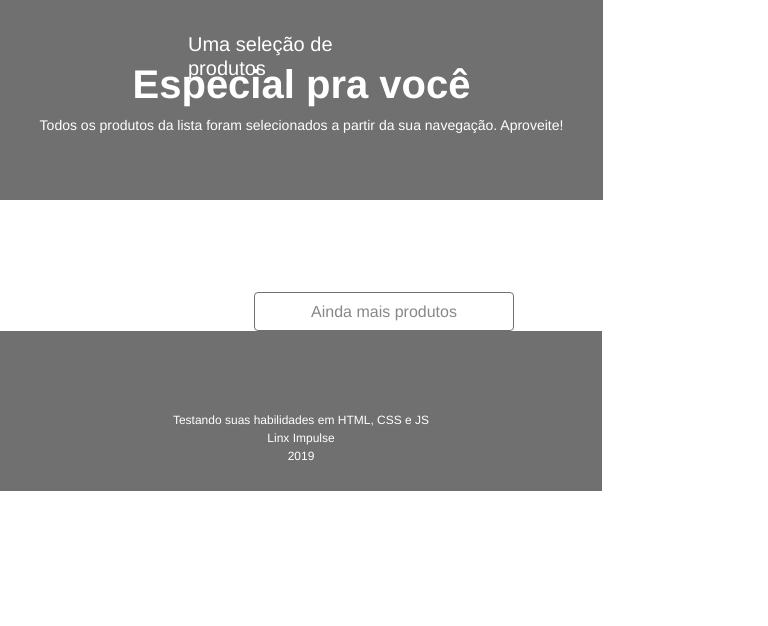
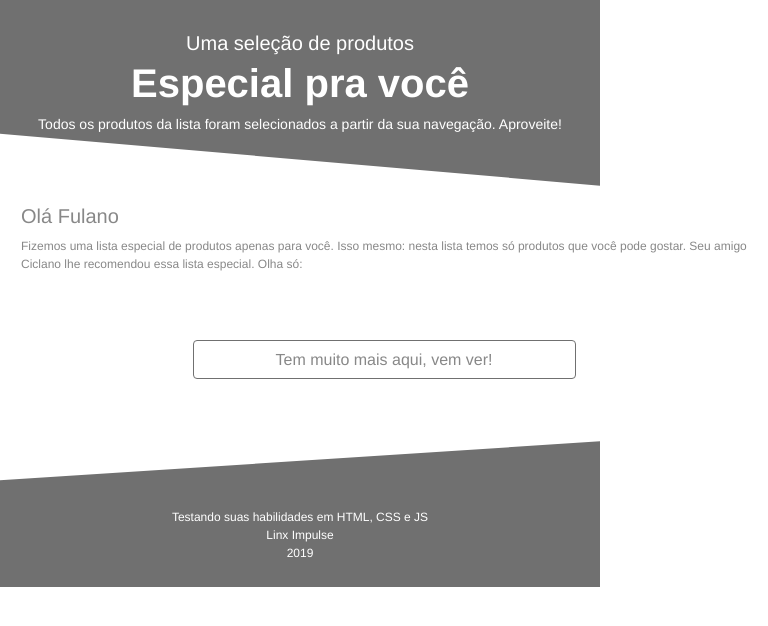
Before and after one commit to TeixeiraFP/frontend-developer-challenge, a plain HTML site: page index.html in a window 768 px wide. Shown: the top 626 px of the page. Drawn offline with Linux system fonts and the light colour scheme; no server answers.

Commit message:
formatando css, diminuindo repeticoes

```diff
--- a/css/footer.css
+++ b/css/footer.css
@@ -1,8 +1,9 @@
 .container-footer {
   width: 1500px;
   height: 293px;
-  background: #707070 0% 0% no-repeat padding-box;
-  border: 1px solid #707070;
+  background-image: url("../public/background-footer.svg");
+  background-size: cover;
+
   opacity: 1;
 
   display: flex;
@@ -14,10 +15,9 @@
   margin-top: 157px;
 
   text-align: center;
-  font: normal normal normal 12px/18px Helvetica Neue;
+  font: normal normal normal 12px/18px Helvetica;
   letter-spacing: 0px;
   color: #ffffff;
-  opacity: 1;
 }
 @media only screen and (max-width: 426px) {
   .container-footer {
--- a/css/header.css
+++ b/css/header.css
@@ -1,36 +1,31 @@
 .container-header {
-  top: 0px;
-  left: 0px;
   width: 1500px;
-  height: 399px;
-  background: #707070 0% 0% no-repeat padding-box;
-  border: 1px solid #707070;
+  min-height: 400px;
+  background-image: url("../public/background-header.svg");
+  background-size: cover;
+
   opacity: 1;
 
   display: flex;
   flex-direction: column;
   align-items: center;
+  opacity: 1;
+  color: #ffffff;
+  letter-spacing: 0px;
 }
 .secondary-title {
   margin-top: 69px;
   left: 635px;
-  width: 227px;
-  height: 23px;
+
   text-align: left;
-  font: normal normal normal 20px/24px Helvetica Neue;
-  letter-spacing: 0px;
-  color: #ffffff;
-  opacity: 1;
+  font: normal normal normal 20px/24px Helvetica;
 }
 .main-title {
   left: 571px;
   width: 358px;
   height: 48px;
   text-align: center;
-  font: normal normal bold 40px/49px Helvetica Neue;
-  letter-spacing: 0px;
-  color: #ffffff;
-  opacity: 1;
+  font: normal normal bold 40px/49px Helvetica;
 }
 .infos-title {
   margin-top: 24px;
@@ -38,10 +33,7 @@
   width: 548px;
   height: 16px;
   text-align: center;
-  font: normal normal normal 14px/16px Helvetica Neue;
-  letter-spacing: 0px;
-  color: #ffffff;
-  opacity: 1;
+  font: normal normal normal 14px/16px Helvetica;
 }
 .nav-header {
   margin-top: 50px;
@@ -54,6 +46,12 @@
   display: flex;
   justify-content: space-between;
 }
+.nav-header a {
+  text-decoration: none;
+  font: normal normal normal 14px/16px Helvetica;
+  color: #888888;
+}
+
 .nav-btn {
   width: 160px;
   height: 40px;
@@ -61,29 +59,31 @@
   box-shadow: 0px 1px 6px #00000029;
   border: 1px solid #707070;
   border-radius: 4px;
-  opacity: 1;
 
   display: flex;
   align-items: center;
   justify-content: center;
 
-  font: normal normal normal 14px/16px Helvetica Neue;
+  font: normal normal normal 14px/16px Helvetica;
   /* margin-top: 12px; */
-  letter-spacing: 0px;
+
   color: #888888;
 }
 
 @media only screen and (max-width: 426px) {
   .container-header {
-    width: 421px;
+    width: 420px;
     height: 398px;
+
+    display: flex;
+    flex-direction: column;
   }
   .secondary-title {
     top: 66px;
-    left: 16px;
+    /* left: 16px; */
     /* width: 227px; */
     height: 23px;
-    text-align: left;
+    /* text-align: left; */
   }
   .main-title {
     left: 16px;
@@ -111,9 +111,9 @@
 
 @media only screen and (min-width: 426px) and (max-width: 769px) {
   .container-header {
-    left: -1px;
-    width: 601px;
-    height: 198px;
+    /* left: -1px; */
+    width: 600px;
+    min-height: 198px;
   }
   .secondary-title {
     margin-top: 31px;
--- a/css/main.css
+++ b/css/main.css
@@ -3,6 +3,13 @@
   display: flex;
   flex-direction: column;
   align-items: center;
+
+  letter-spacing: 0px;
+  opacity: 1;
+  color: #888888;
+}
+.container-email {
+  display: none;
 }
 .container-text-form {
   display: flex;
@@ -15,9 +22,6 @@
   height: 220px;
   text-align: left;
   font: normal normal normal 12px/18px Helvetica;
-  letter-spacing: 0px;
-  color: #888888;
-  opacity: 1;
 }
 .title-text {
   margin-bottom: 30px;
@@ -26,8 +30,6 @@
   text-align: left;
   font: normal normal normal 20px/24px Helvetica;
   letter-spacing: 0px;
-  color: #888888;
-  opacity: 1;
 }
 .forms {
   margin-top: 20.97px;
@@ -38,20 +40,16 @@
   flex-direction: column;
 }
 .form-label {
-  width: 58px;
   height: 14px;
   text-align: left;
   font: normal normal normal 12px/14px Helvetica;
   letter-spacing: 0px;
-  color: #888888;
-  opacity: 1;
 }
 .input {
   margin-top: 7px;
   margin-bottom: 20px;
   height: 30px;
   border: 1px solid #707070;
-  opacity: 1;
 }
 .btn-registration {
   margin-top: 23px;
@@ -60,11 +58,11 @@
   background: #ffffff 0% 0% no-repeat padding-box;
   border: 1px solid #707070;
   border-radius: 4px;
-  opacity: 1;
 
-  font: normal normal normal 16px/16px Helvetica Neue;
+  font: normal normal normal 16px/16px Helvetica;
   letter-spacing: 0px;
   color: #888888;
+  opacity: 1;
 }
 .container-prod {
   width: 920px;
@@ -74,12 +72,10 @@
 }
 .title-prod {
   padding: 5px;
-  color: #888888;
-  /* text-align: center; */
 }
 .container-card {
   width: 100%;
-  margin-top: 40px;
+  margin-top: 10px;
 
   display: flex;
   flex-wrap: wrap;
@@ -88,6 +84,7 @@
 .card {
   display: flex;
   flex-direction: column;
+  margin-top: 40px;
 
   width: 200px;
   height: 350px;
@@ -96,21 +93,20 @@
   margin-top: 40px;
   width: 200px;
   height: 150px;
+
+  background: #ffffff 0% 0% no-repeat padding-box;
+  border: 1px solid #707070;
+  opacity: 1;
 }
 .container-content {
   display: flex;
   flex-direction: column;
 
   font: normal normal normal 12px/16px Helvetica;
-  color: #888888;
-  letter-spacing: 0px;
-  opacity: 1;
 }
 .title-card-content {
   margin-top: 10px;
   font: normal normal normal 14px/16px Helvetica;
-  letter-spacing: 0px;
-  color: #888888;
 }
 .description-content {
   margin-top: 10px;
@@ -134,7 +130,9 @@
   border-radius: 4px;
 
   font: normal normal normal 16px/16px Helvetica;
+  letter-spacing: 0px;
   color: #888888;
+  opacity: 1;
 }
 .btn-more-prod {
   margin-top: 52px;
@@ -146,16 +144,18 @@
   border-radius: 4px;
 
   font: normal normal normal 16px/16px Helvetica;
+  letter-spacing: 0px;
   color: #888888;
+  opacity: 1;
+}
+.btn-email {
+  display: none;
 }
 .container-register-friend {
   display: flex;
   flex-direction: column;
   align-items: center;
   margin-top: 128px;
-
-  color: #888888;
-  opacity: 1;
 }
 .title-registe {
   font: normal normal bold 18px/16px Helvetica;
@@ -187,6 +187,11 @@
   background: #ffffff 0% 0% no-repeat padding-box;
   border: 1px solid #707070;
   border-radius: 4px;
+
+  font: normal normal normal 16px/16px Helvetica;
+  letter-spacing: 0px;
+  color: #888888;
+  opacity: 1;
 }
 @media only screen and (max-width: 426px) {
   .container-main {
@@ -261,10 +266,6 @@
   .btn-register-friend {
     margin-top: 28px;
     margin-bottom: 85px;
-
-    font: normal normal normal 16px/16px Helvetica;
-    letter-spacing: 0px;
-    color: #888888;
   }
 }
 @media only screen and (min-width: 426px) and (max-width: 769px) {
@@ -280,7 +281,7 @@
     display: flex;
     flex-direction: row;
     flex-wrap: wrap;
-    /* align-items: center; */
+
     justify-content: space-around;
   }
   .card {
@@ -290,4 +291,44 @@
   .container-register-friend {
     display: none;
   }
+  .container-email {
+    margin-top: 6px;
+    margin-left: 21px;
+    margin-right: 16px;
+
+    letter-spacing: 0px;
+    color: #888888;
+    opacity: 1;
+
+    display: flex;
+    flex-direction: column;
+  }
+  .title-email {
+    font: normal normal normal 20px/24px Helvetica;
+  }
+  .text-email {
+    margin-top: 9px;
+    font: normal normal normal 12px/18px Helvetica;
+  }
+  .btn-more-prod {
+    display: none;
+  }
+  .btn-email {
+    display: flex;
+    justify-content: center;
+    align-items: center;
+
+    margin-top: 57px;
+    margin-bottom: 50px;
+    width: 383px;
+    height: 39px;
+    background: #ffffff 0% 0% no-repeat padding-box;
+    border: 1px solid #707070;
+    border-radius: 4px;
+    opacity: 1;
+
+    font: normal normal normal 16px/16px Helvetica Neue;
+    letter-spacing: 0px;
+    color: #888888;
+  }
 }
--- a/index.html
+++ b/index.html
@@ -22,14 +22,22 @@
         Aproveite!
       </p>
       <nav class="nav-header">
-        <li class="nav-btn"><a>Conheça a Linx</a></li>
-        <li class="nav-btn"><a>Ajude o algarítimo</a></li>
-        <li class="nav-btn"><a>Seus produtos</a></li>
-        <li class="nav-btn"><a>Compartilhe</a></li>
+        <li class="nav-btn"><a href="#">Conheça a Linx</a></li>
+        <li class="nav-btn"><a href="#">Ajude o algarítimo</a></li>
+        <li class="nav-btn"><a href="#">Seus produtos</a></li>
+        <li class="nav-btn"><a href="#">Compartilhe</a></li>
       </nav>
     </header>
 
     <main class="container-main">
+      <section class="container-email">
+        <h3 class="title-email">Olá Fulano</h3>
+        <p class="text-email">
+          Fizemos uma lista especial de produtos apenas para você. Isso mesmo:
+          nesta lista temos só produtos que você pode gostar. Seu amigo Ciclano
+          lhe recomendou essa lista especial. Olha só:
+        </p>
+      </section>
       <section class="container-text-form">
         <div class="text">
           <h3 class="title-text">Ajude o algarítimo a ser mais certeiro</h3>
@@ -80,6 +88,9 @@
           <!-- Products -->
         </div>
         <button class="btn-more-prod" id="btn-more">Ainda mais produtos</button>
+        <button class="btn-email" id="btn-email">
+          Tem muito mais aqui, vem ver!
+        </button>
       </section>
 
       <section class="container-register-friend">
```
Also changed, not shown: public/background-footer.svg (added), public/background-header.svg (added).
